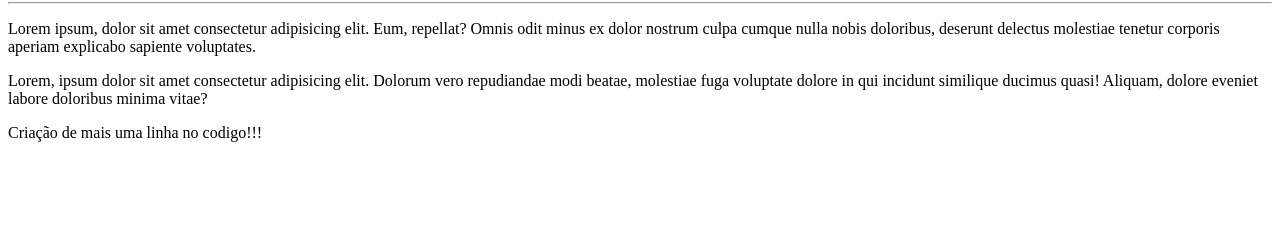
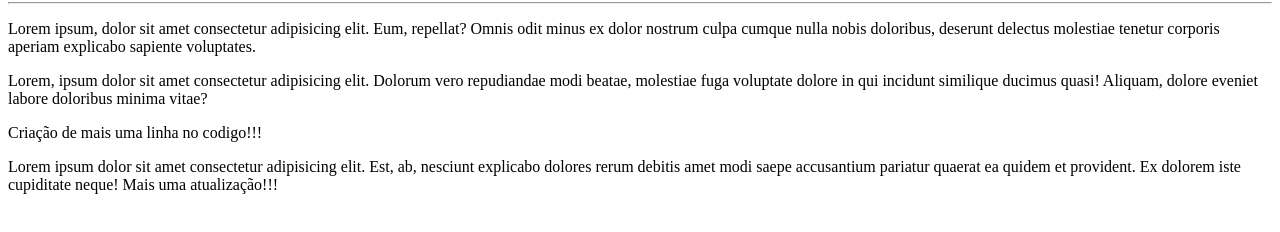
Before and after one commit to ismaelsz1981/Ola-Mundo, a plain HTML site: page site-exemplo/index.html in a window 1280 px wide. Shown: the part 136-368 px from the top of the page. Drawn offline with Linux system fonts and the light colour scheme.

Commit message:
Mais uma atualização

```diff
--- a/site-exemplo/index.html
+++ b/site-exemplo/index.html
@@ -13,5 +13,6 @@
     <p>Lorem ipsum, dolor sit amet consectetur adipisicing elit. Eum, repellat? Omnis odit minus ex dolor nostrum culpa cumque nulla nobis doloribus, deserunt delectus molestiae tenetur corporis aperiam explicabo sapiente voluptates.</p>
     <p>Lorem, ipsum dolor sit amet consectetur adipisicing elit. Dolorum vero repudiandae modi beatae, molestiae fuga voluptate dolore in qui incidunt similique ducimus quasi! Aliquam, dolore eveniet labore doloribus minima vitae?</p>
     <p>Criação de mais uma linha no codigo!!!</p>
+    <p>Lorem ipsum dolor sit amet consectetur adipisicing elit. Est, ab, nesciunt explicabo dolores rerum debitis amet modi saepe accusantium pariatur quaerat ea quidem et provident. Ex dolorem iste cupiditate neque! Mais uma atualização!!!</p>
 </body>
 </html>
```
